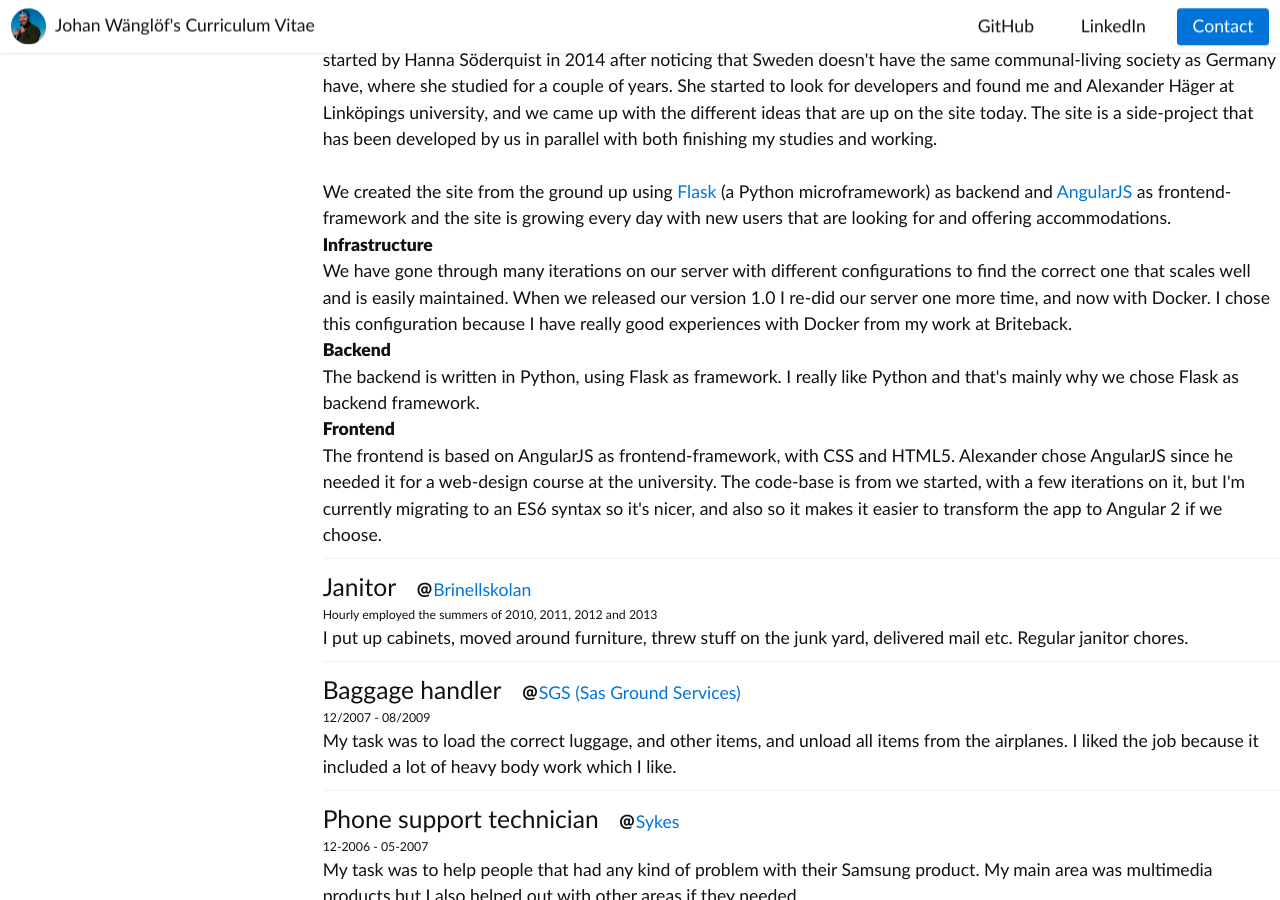
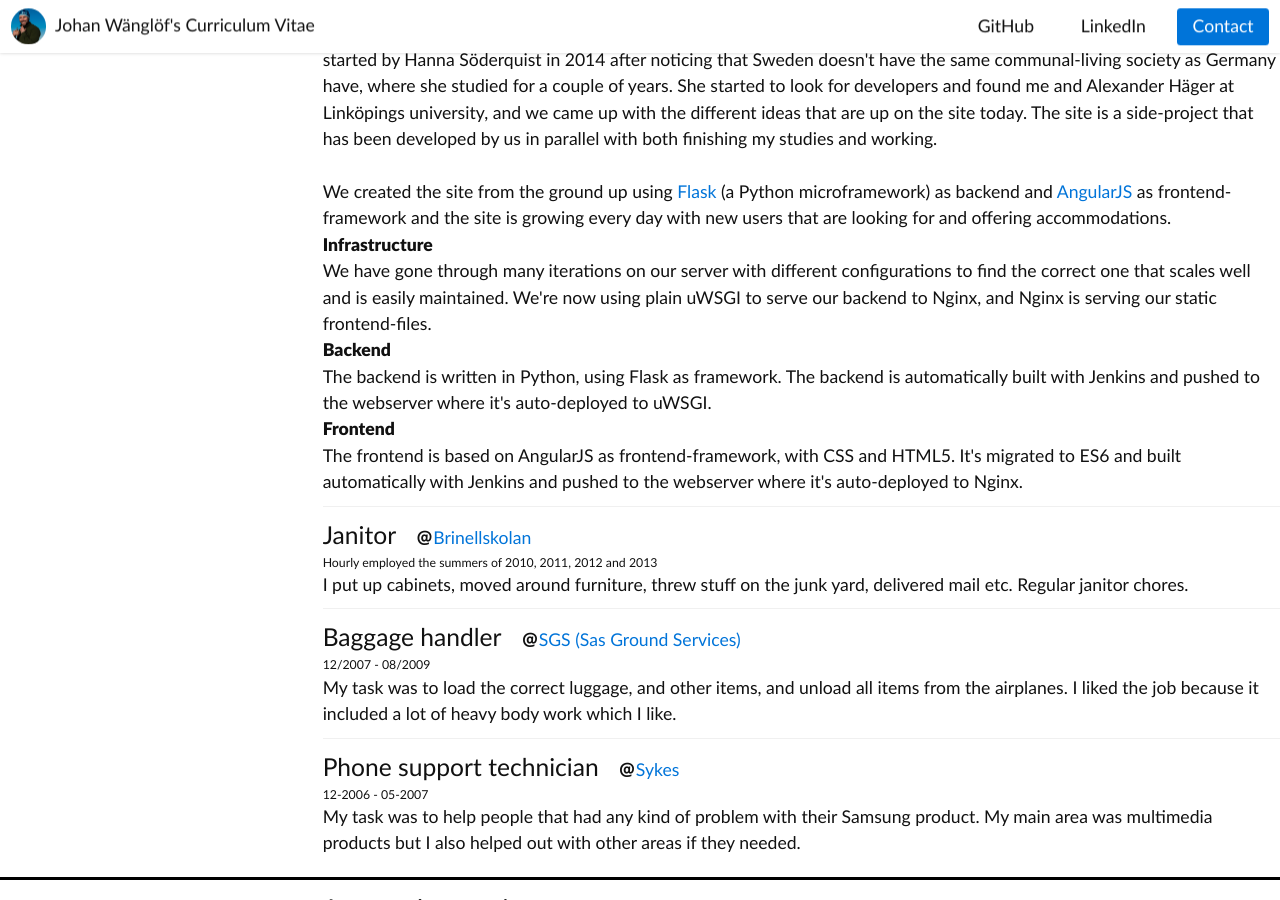
Before and after one commit to jwanglof/jwanglof.github.io, a Jekyll site: the page cv/index.html, which Jekyll copies as it is, in a window 1280 px wide and 900 px high, scrolled down 1575 px. Built offline with Jekyll 4.4.1, drawn with Linux system fonts in a browser that asks for light colours; some of the changed text lies outside the part shown.

Commit message:
Update index.html
Added info about Jenkins, and remove some unnecessary text about BT

```diff
--- a/cv/index.html
+++ b/cv/index.html
@@ -133,7 +133,7 @@
                         <span><i class="icon-at"></i><a href="https://briteback.com" target="_blank">ÅF</a></span>
                         <span>09/2016 - <i>present</i></span>
                     </div>
-                    I'm lead of the frontend at our customer. I develop both frontend and backend, also includes server-maintenance in various ways.
+                    I'm lead of the frontend at our customer. I develop both frontend and backend, also includes server-maintenance in various ways. We're using Jenkins as automatic build-system for our test-domain.
 
                     <h4>Backend</h4>
                     The backends/services/integrations are a mix written in Java, C#, Mule, and ASP.NET. Using JBoss for Java, IIS for C# and ASP.NET, and Mule's MMC for the Mule-projects.
@@ -171,13 +171,13 @@
                     <br /><br />
                     We created the site from the ground up using <a href="http://flask.pocoo.org/" target="_blank">Flask</a> (a Python microframework) as backend and <a href="https://angularjs.org/" target="_blank">AngularJS</a> as frontend-framework and the site is growing every day with new users that are looking for and offering accommodations.
                     <h4>Infrastructure</h4>
-                    We have gone through many iterations on our server with different configurations to find the correct one that scales well and is easily maintained. When we released our version 1.0 I re-did our server one more time, and now with Docker. I chose this configuration because I have really good experiences with Docker from my work at Briteback.
+                    We have gone through many iterations on our server with different configurations to find the correct one that scales well and is easily maintained. We're now using plain uWSGI to serve our backend to Nginx, and Nginx is serving our static frontend-files.
 
                     <h4>Backend</h4>
-                    The backend is written in Python, using Flask as framework. I really like Python and that's mainly why we chose Flask as backend framework.
+                    The backend is written in Python, using Flask as framework. The backend is automatically built with Jenkins and pushed to the webserver where it's auto-deployed to uWSGI.
 
                     <h4>Frontend</h4>
-                    The frontend is based on AngularJS as frontend-framework, with CSS and HTML5. Alexander chose AngularJS since he needed it for a web-design course at the university. The code-base is from we started, with a few iterations on it, but I'm currently migrating to an ES6 syntax so it's nicer, and also so it makes it easier to transform the app to Angular 2 if we choose.
+                    The frontend is based on AngularJS as frontend-framework, with CSS and HTML5. It's migrated to ES6 and built automatically with Jenkins and pushed to the webserver where it's auto-deployed to Nginx.
                 </div>
 
                 <!--Janitor-->
```
